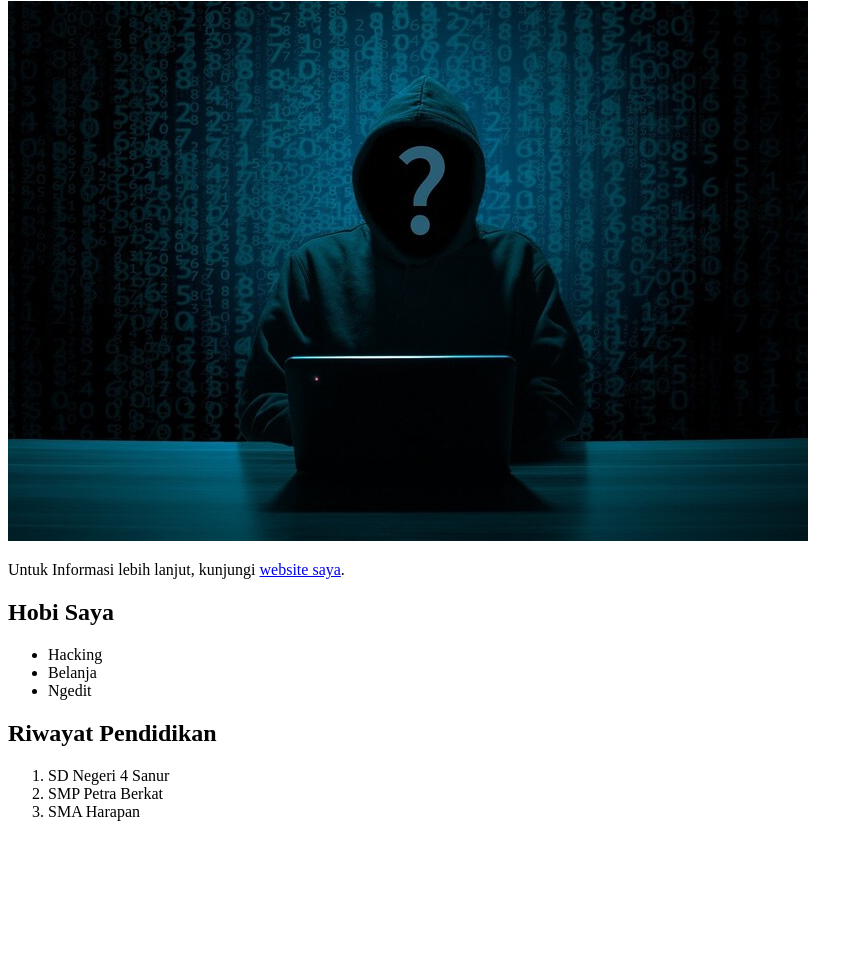
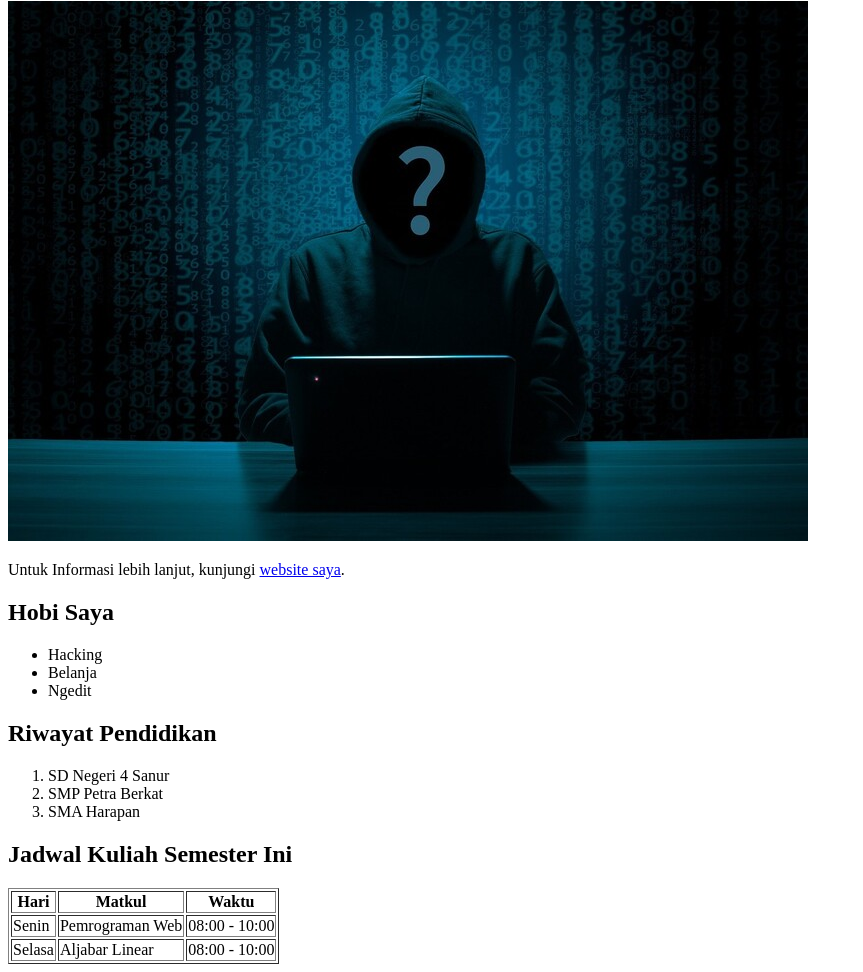
Before and after one commit to Torortutsq/PRAKTIKUM_HTML_WEB, a plain HTML site: page index.html in a window 1280 px wide. Shown: the part 432-1404 px from the top of the page, without its empty margins (0-863 px from the left). Before the commit the page ends 1269 px from the top, so only its background shows below. Drawn offline with Linux system fonts and the light colour scheme.

Commit message:
Membuat Table Jadwal Kuliah

```diff
--- a/index.html
+++ b/index.html
@@ -40,5 +40,24 @@
         <li> SMP Petra Berkat</li>
         <li> SMA Harapan</li>
     </ol>
+
+     <h2> Jadwal Kuliah Semester Ini </h2>
+    <table border="1">
+        <tr>
+            <th>Hari</th>
+            <th>Matkul</th>
+            <th>Waktu</th>
+        </tr>
+        <tr>
+            <td>Senin</td>
+            <td>Pemrograman Web</td>
+            <td>08:00 - 10:00</td>
+        </tr>
+        <tr>
+            <td>Selasa</td>
+            <td>Aljabar Linear</td>
+            <td>08:00 - 10:00</td>
+        </tr>
+    </table>
 </body>
 </html>
```
